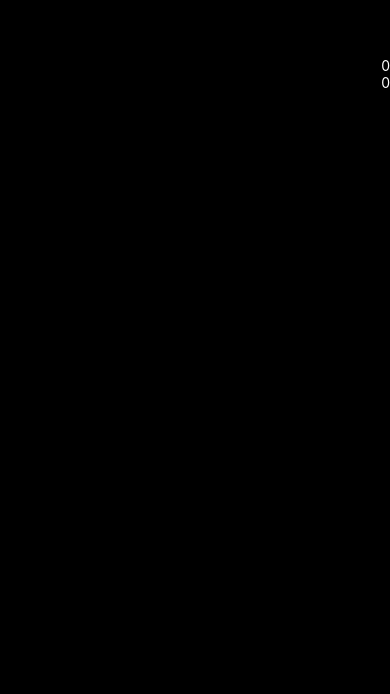
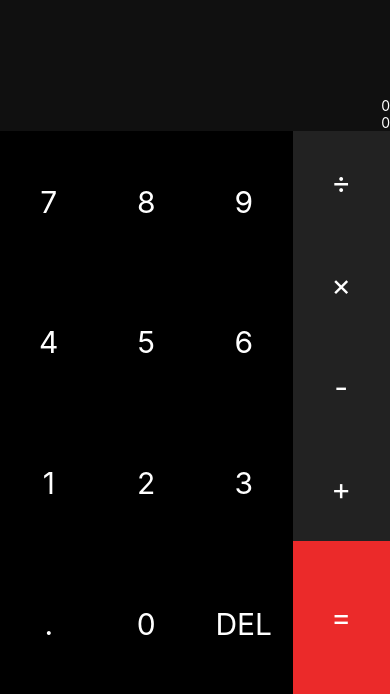
Before and after one commit to Awe1alex/calculator-react-native, a React Native app: screen / in a window 390 px wide. Shown: the part 150-844 px from the top of the page. Built offline with nearby package versions, Linux system fonts and the light colour scheme.

Commit message:
buttons styling

```diff
--- /dev/null
+++ b/src/ButtonsWrapper.tsx
@@ -0,0 +1,53 @@
+import React from 'react'
+import { View, Text, StyleSheet } from 'react-native'
+import { CalculateButton, NumericButton, OperationButton } from './CalculatorButtons'
+
+const numericKeyboard = [
+	['7', '8', '9'],
+	['4', '5', '6'],
+	['1', '2', '3'],
+	['.', '0', 'DEL']
+]
+
+const operationsKeyboard = ['÷', '×', '-', '+']
+
+export default function ButtonsWrapper() {
+	const buttonsRender = numericKeyboard.map(buttonRow => {
+		const buttons = buttonRow.map(buttonText => <NumericButton key={buttonText} text={buttonText}></NumericButton>)
+
+		return (
+			<View style={styles.numericRow} key={buttonRow.join('')}>
+				{buttons}
+			</View>
+		)
+	})
+
+	return (
+		<View style={styles.buttonsContainer}>
+			<View style={styles.numericKeyboard}>{buttonsRender}</View>
+			<View style={styles.operationsKeyboard}>
+				{operationsKeyboard.map(operation => (
+					<OperationButton key={operation} text={operation} />
+				))}
+				<CalculateButton />
+			</View>
+		</View>
+	)
+}
+
+const styles = StyleSheet.create({
+	buttonsContainer: {
+		flex: 8,
+		flexDirection: 'row'
+	},
+	numericKeyboard: {
+		flex: 3
+	},
+	numericRow: {
+		flex: 1,
+		flexDirection: 'row'
+	},
+	operationsKeyboard: {
+		flex: 1
+	}
+})
--- a/src/CalculatorButtons.tsx
+++ b/src/CalculatorButtons.tsx
@@ -1,18 +1,55 @@
 import React from 'react'
-import { View, Text, StyleSheet } from 'react-native'
+import { View, Text, StyleSheet, TouchableOpacity } from 'react-native'
 
-export default function CalculatorButtons() {
-    return (
-        <View style={styles.buttonsContainer}>
-            <Text></Text>
-        </View>
-    )
+type CalculatorButtonProps = {
+	text: string
+}
+
+export const NumericButton = ({ text }: CalculatorButtonProps) => {
+	return (
+		<TouchableOpacity style={styles.numericButton}>
+			<Text style={styles.buttonText}>{text}</Text>
+		</TouchableOpacity>
+	)
+}
+
+export const OperationButton = ({ text }: CalculatorButtonProps) => {
+	return (
+		<TouchableOpacity style={styles.operationButton}>
+			<Text style={styles.buttonText}>{text}</Text>
+		</TouchableOpacity>
+	)
+}
+
+export const CalculateButton = () => {
+	return (
+		<TouchableOpacity style={styles.calculateButton}>
+			<Text style={styles.buttonText}>{'='}</Text>
+		</TouchableOpacity>
+	)
 }
 
 const styles = StyleSheet.create({
-    buttonsContainer: {
-        flex: 5,
-        alignItems: 'stretch',
-        justifyContent: 'space-between'
-    }
+	numericButton: {
+		backgroundColor: '#000',
+		flex: 1,
+		alignItems: 'center',
+		justifyContent: 'center'
+	},
+	operationButton: {
+		backgroundColor: '#222',
+		flex: 2,
+		alignItems: 'center',
+		justifyContent: 'center'
+	},
+	calculateButton: {
+		backgroundColor: '#eb2a2a',
+		flex: 3,
+		alignItems: 'center',
+		justifyContent: 'center'
+	},
+	buttonText: {
+		color: '#fff',
+		fontSize: 30
+	}
 })
--- a/src/CalculatorView.tsx
+++ b/src/CalculatorView.tsx
@@ -1,14 +1,14 @@
 import React from 'react'
-import { StyleSheet, View, Text } from 'react-native'
-import CalculatorButtons from './CalculatorButtons'
+import { Platform, SafeAreaView, StyleSheet } from 'react-native'
+import ButtosWrapper from './ButtonsWrapper'
 import Display from './Display'
 
 export default function CalculatorView() {
 	return (
-        <View style={styles.calculatorView}>
+		<SafeAreaView style={styles.calculatorView}>
 			<Display />
-            <CalculatorButtons />
-        </View>
+			<ButtosWrapper />
+		</SafeAreaView>
 	)
 }
 
@@ -16,5 +16,6 @@ const styles = StyleSheet.create({
 	calculatorView: {
 		flex: 1,
 		backgroundColor: '#000',
-  },
-});
+		paddingTop: Platform.OS === 'android' ? 40 : 0
+	}
+})
--- a/src/Display.tsx
+++ b/src/Display.tsx
@@ -4,17 +4,18 @@ import { StyleSheet, View, Text } from 'react-native'
 export default function Display() {
 	return (
 		<View style={styles.display}>
+			<Text style={styles.result}>0</Text>
 			<Text style={styles.calculation}>0</Text>
-            <Text style={styles.result}>0</Text>
 		</View>
 	)
 }
 
 const styles = StyleSheet.create({
 	display: {
-        flex: 2,
+		flex: 4,
 		alignItems: 'flex-end',
-        justifyContent: 'flex-end'
+		justifyContent: 'flex-end',
+		backgroundColor: '#101010'
 	},
 	calculation: {
 		color: '#fff'
```
Lines whose indentation alone changed are shown as unchanged.
